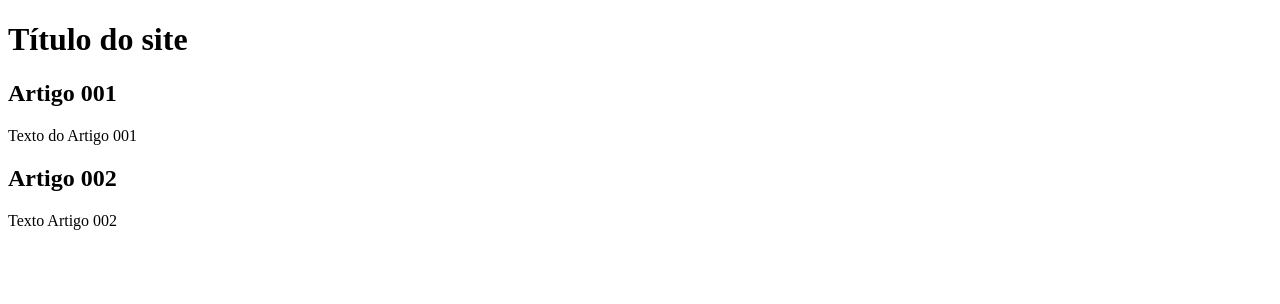
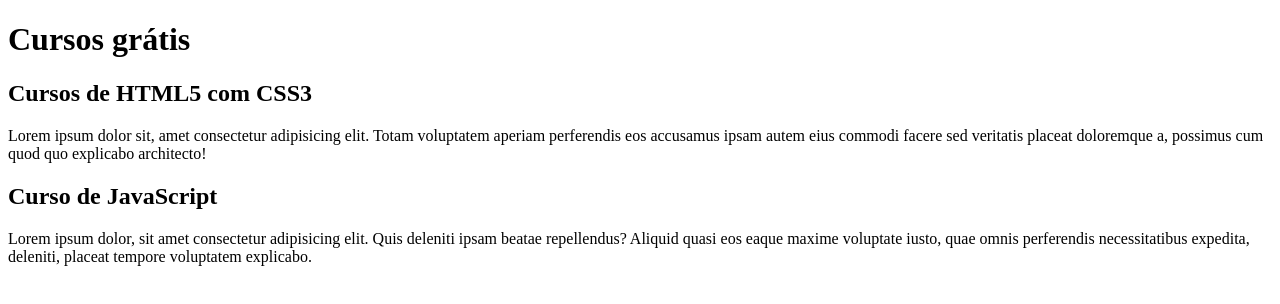
Before and after one commit to LucianaMartins0/projeto-site, a plain HTML site: page index.html in a window 1280 px wide. Drawn offline with Linux system fonts and the light colour scheme.

Commit message:
Comecei a escrever o conteúdo

```diff
--- a/index.html
+++ b/index.html
@@ -8,15 +8,15 @@
 <body>
     <main>
         <header>
-            <h1>Título do site</h1>
+            <h1>Cursos grátis</h1>
         </header>
         <article>
-            <h2>Artigo 001</h2>
-            <p> Texto do Artigo 001</p>
+            <h2>Cursos de HTML5 com CSS3</h2>
+            <p> Lorem ipsum dolor sit, amet consectetur adipisicing elit. Totam voluptatem aperiam perferendis eos accusamus ipsam autem eius commodi facere sed veritatis placeat doloremque a, possimus cum quod quo explicabo architecto!</p>
         </article>
         <article>
-            <h2>Artigo 002</h2>
-            <p>Texto Artigo 002</p>
+            <h2>Curso de JavaScript</h2>
+            <p>Lorem ipsum dolor, sit amet consectetur adipisicing elit. Quis deleniti ipsam beatae repellendus? Aliquid quasi eos eaque maxime voluptate iusto, quae omnis perferendis necessitatibus expedita, deleniti, placeat tempore voluptatem explicabo.</p>
         </article>
     </main>
 </body>
```
